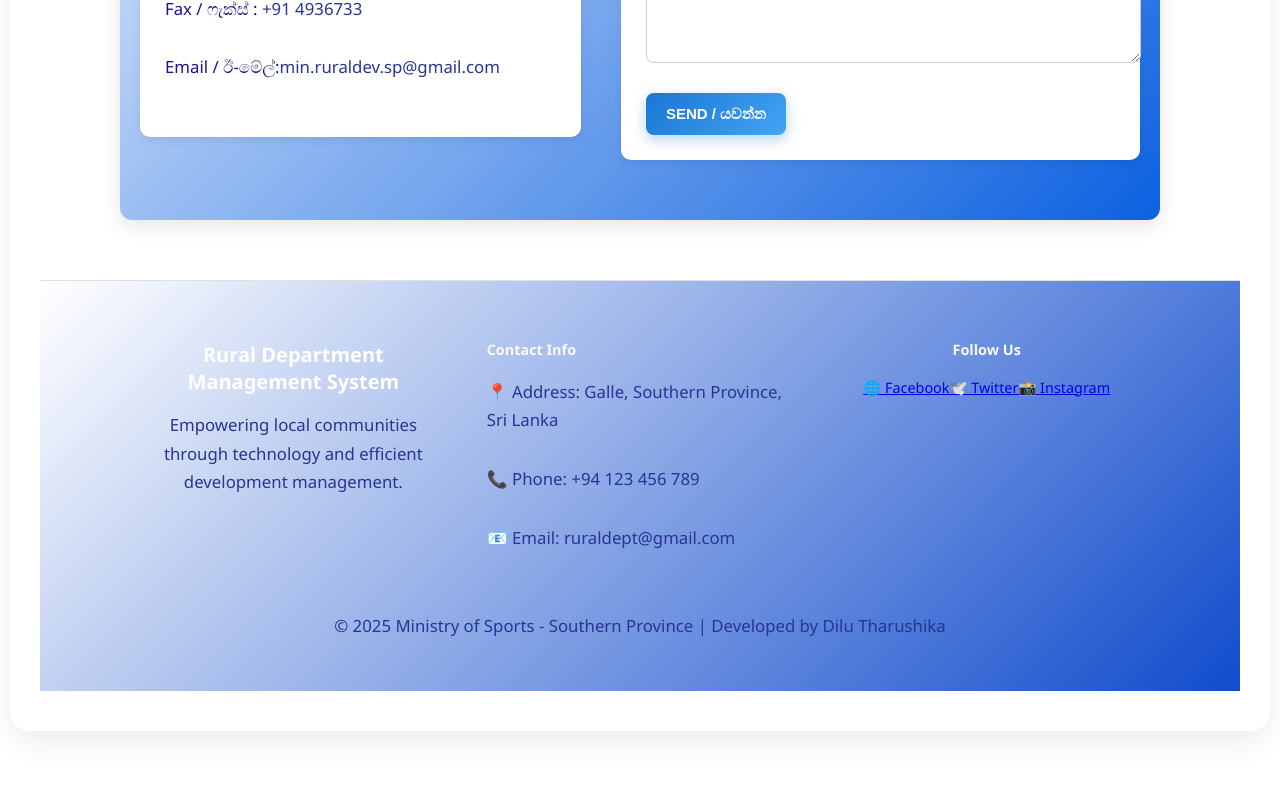
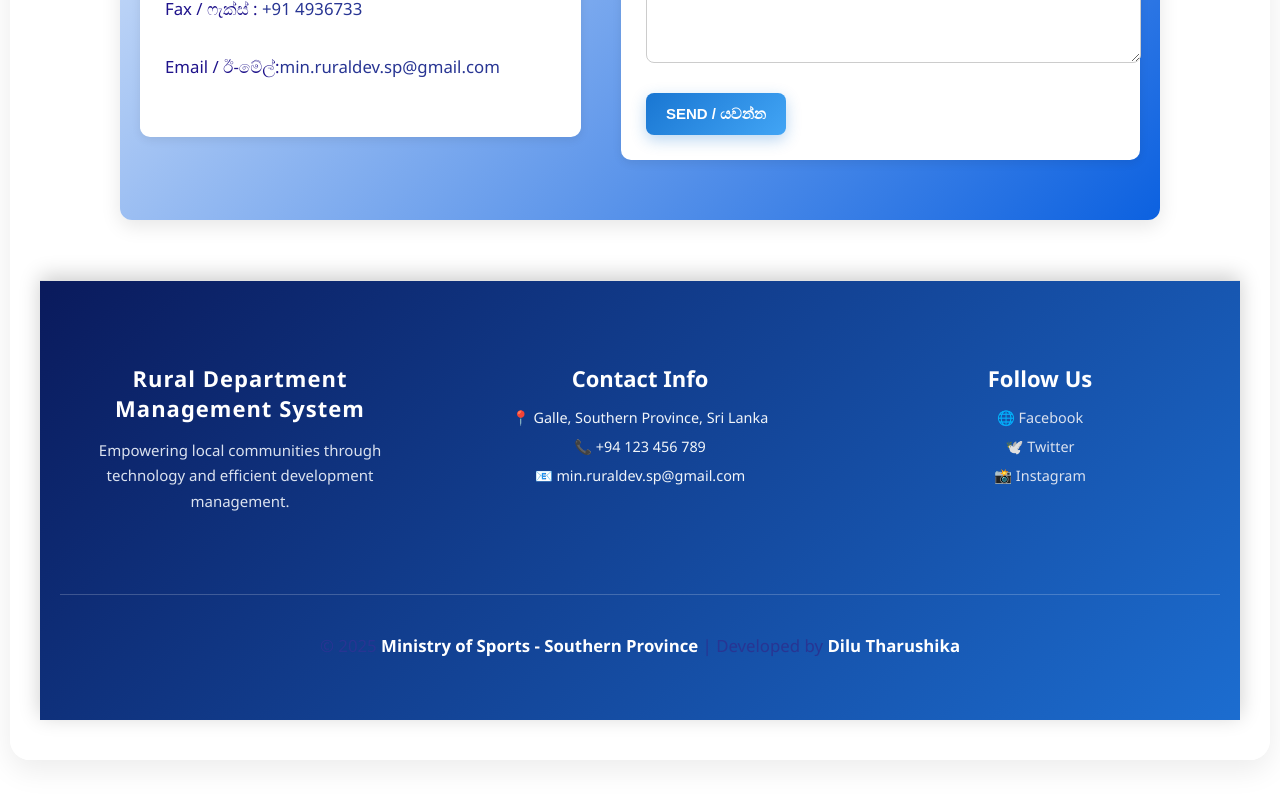
Before and after one commit to Ministry-of-Sports-Southern-Province/Ruralde-info-system, a React (Vite) app: page / in a window 1280 px wide. Shown: the part 1655-2455 px from the top of the page. Before the commit the page ends 2426 px from the top, so only its background shows below. Built offline with nearby package versions, Linux system fonts and the light colour scheme.

Commit message:
add footer styles

```diff
--- a/src/footer/footer.css
+++ b/src/footer/footer.css
@@ -1,103 +1,140 @@
 .footer {
-    background: linear-gradient(135deg, #ffffff, #114ccc);
-    color: #f9f9f9;
-    padding: 40px 20px 20px;
+  background: linear-gradient(135deg, #0a1a5c, #1c6dd0);
+  color: #f1f5f9;
+  padding: 60px 20px 30px;
   font-family: "Segoe UI", Tahoma, Geneva, Verdana, sans-serif;
+  box-shadow: 0 -4px 20px rgba(0, 0, 0, 0.2);
 }
 
 .footer-container {
   display: flex;
   justify-content: space-between;
+  align-items: flex-start;
   flex-wrap: wrap;
   gap: 40px;
-    max-width: 1000px;
+  max-width: 1200px;
   margin: 0 auto;
 }
-/*left side - About*/
+
+/* === Left Section (About) === */
 .footer-left {
   flex: 1;
-    min-width: 250px;
+  min-width: 280px;
 }
 .footer-left h3 {
-    font-size: 20px;
-    margin-bottom: 10px;
+  font-size: 22px;
+  margin-bottom: 15px;
   color: #ffffff;
+  letter-spacing: 1px;
+}
+.footer-left p {
+  color: #dbe2ef;
+  font-size: 15px;
+  line-height: 1.7;
 }
 
-/*center - Links*/
+/* === Center Section (Quick Links) === */
 .footer-center {
   flex: 1;
-    min-width: 250px;
-    text-align: left;
-    gap: 10px;
+  min-width: 200px;
 }
 .footer-center h3 {
-    font-size: 20px;
-    margin-bottom: 10px;
+  font-size: 22px;
+  margin-bottom: 15px;
   color: #ffffff;
 }
 .footer-center ul {
   list-style: none;
   padding: 0;
+  margin: 0;
 }
 .footer-center ul li {
-    margin-bottom: 8px;
+  margin-bottom: 10px;
 }
 .footer-center ul li a {
-    color: #e0d2d2;
+  color: #dbe2ef;
   text-decoration: none;
+  transition: color 0.3s ease, transform 0.2s ease;
+  display: inline-block;
 }
 .footer-center ul li a:hover {
-    text-decoration: underline;
+  color: #ffffff;
+  transform: translateX(5px);
 }
-/*right side - Contact*/
+
+/* === Right Section (Contact) === */
 .footer-right {
   flex: 1;
-    min-width: 250px;
+  min-width: 280px;
 }
 .footer-right h3 {
-    font-size: 20px;
-    margin-bottom: 10px;
+  font-size: 22px;
+  margin-bottom: 15px;
   color: #ffffff;
 }
 .footer-right p {
+  color: #dbe2ef;
   margin-bottom: 8px;
-    line-height: 1.6;
+  font-size: 15px;
+  line-height: 1.7;
 }
 .footer-right span {
+  font-weight: 600;
+  color: #ffffff;
+}
+.social-icons {
+    list-style: none;
+    padding: 0;
+    margin: 0;
+}
+.social-icons li {
+  margin-bottom: 10px;
+}
+
+.social-icons li a {
+  color: #dbe2ef;
+  text-decoration: none;
   font-weight: 500;
-    color: #d1c4c4;
+  transition: color 0.3s ease, transform 0.2s ease;
 }
+
+.social-icons li a:hover {
+  color: #ffffff;
+  transform: translateX(5px);
+}
+
+/* === Bottom Bar === */
 .footer-bottom {
   text-align: center;
-    margin-top: 30px;
+  margin-top: 50px;
+  padding-top: 20px;
+  border-top: 1px solid rgba(255, 255, 255, 0.2);
   font-size: 14px;
-    color: #e0d2d2;
+  color: #dbe2ef;
 }
 .footer-bottom a {
-    color: #e0d2d2;
+  color: #f9fafb;
   text-decoration: none;
+  transition: color 0.3s ease;
 }
 .footer-bottom a:hover {
-    text-decoration: underline;
-}
-.footer-bottom span {
-    font-weight: 600;
+  color: #ffd700;
 }
 .footer-bottom .highlight {
   color: #ffffff;
+  font-weight: 700;
 }
 
-/* Responsive Design */
+/* === Responsive Design === */
 @media (max-width: 768px) {
   .footer-container {
     flex-direction: column;
     align-items: center;
+    text-align: center;
   }
   .footer-left,
   .footer-center,
   .footer-right {
     min-width: 100%;
-        text-align: center;
   }
 }
--- a/src/footer/footer.jsx
+++ b/src/footer/footer.jsx
@@ -1,51 +1,70 @@
-import React from 'react'
-import './footer.css'
-const footer = () => {
+import React from 'react';
+import './footer.css';
+
+const Footer = () => {
   return (
+    <footer className="footer">
+      <div className="footer-container">
 
-        <footer className='footer'>
-            <div className='footer-container'>
-                {/*footer left side*/}
-                <div className='footer-left'>
+        {/* Left Side - About */}
+        <div className="footer-left">
           <h3>Rural Department Management System</h3>
-
           <p>
             Empowering local communities through technology and efficient
             development management.
           </p>
         </div>
-                {/*footer center side*/}
-                <div className='footer-center'>
-                    <h4>Contact Info</h4>
-                    <p>📍 Address: Galle, Southern Province, Sri Lanka</p>
-                    <p>📞 Phone: +94 123 456 789</p>
-                    <p>📧 Email: ruraldept@gmail.com</p>
+
+        {/* Center - Contact Info */}
+        <div className="footer-center">
+          <h3>Contact Info</h3>
+          <ul>
+            <li>📍 Galle, Southern Province, Sri Lanka</li>
+            <li>📞 +94 123 456 789</li>
+            <li>📧 min.ruraldev.sp@gmail.com</li>
+          </ul>
         </div>
-                {/*footer right side*/}
-                <div className='footer-right'>
-                    <h4>Follow Us</h4>
-                    <div className='social-icons'></div>
+
+        {/* Right Side - Social Links */}
+        <div className="footer-right">
+          <h3>Follow Us</h3>
+          <ul className="social-icons">
+            <li>
             <a href="https://facebook.com" target="_blank" rel="noreferrer">
               🌐 Facebook
             </a>
+            </li>
+            <li>
             <a href="https://twitter.com" target="_blank" rel="noreferrer">
               🕊️ Twitter
             </a>
+            </li>
+             <li>
             <a href="https://instagram.com" target="_blank" rel="noreferrer">
               📸 Instagram
             </a>
+            </li>
+          </ul>
         </div>
       </div>
 
-            <div className='footer-bottom'>
+      {/* Bottom Section */}
+      <div className="footer-bottom">
         <p>
-                    © {new Date().getFullYear()} Ministry of Sports - Southern Province |
-                    Developed by Dilu Tharushika
+          © {new Date().getFullYear()} <span className="highlight">Ministry of Sports - Southern Province</span> |
+          Developed by{" "}
+          <a
+            href="https://dilutharushika.github.io/my-portfolio/"
+            target="_blank"
+            rel="noreferrer"
+            className="highlight"
+          >
+            Dilu Tharushika
+          </a>
         </p>
       </div>
     </footer>
+  );
+};
 
-    );
-}
-
-export default footer
+export default Footer;
```
Lines whose indentation alone changed are shown as unchanged.
